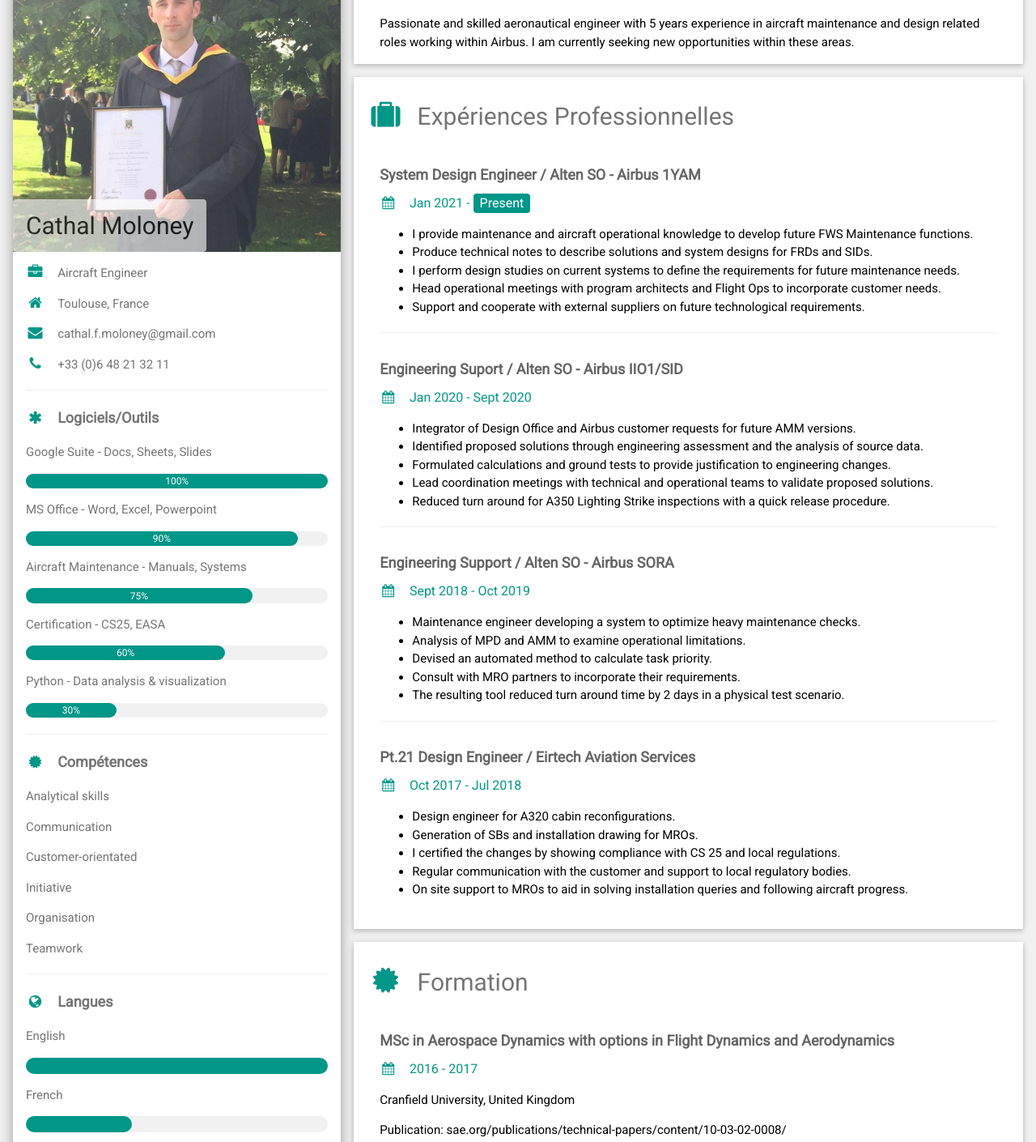
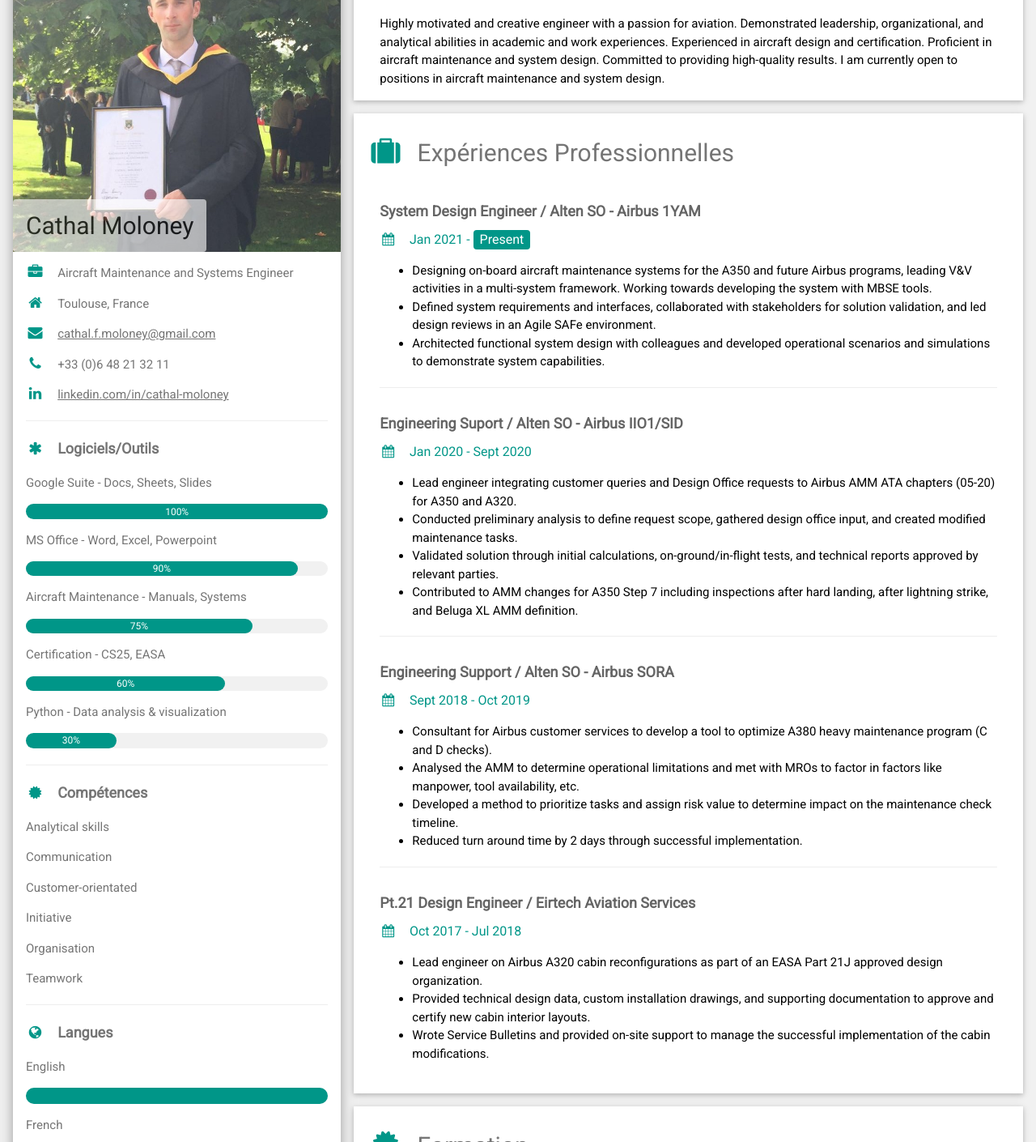
Before and after one commit to cathalmoloney/curriculum_vitae, a plain HTML site: page index.html in a window 1280 px wide. Shown: the part 110-1520 px from the top of the page at 81% size. Drawn offline with nearby package versions, Linux system fonts and the light colour scheme.

Commit message:
Mar 2023 Updates

```diff
--- a/index.html
+++ b/index.html
@@ -34,10 +34,11 @@ html,body,h1,h2,h3,h4,h5,h6 {font-family: "Roboto", sans-serif}
         </div>
         <div class="w3-container">
           <!-- Introduction -->
-          <p><i class="fa fa-briefcase fa-fw w3-margin-right w3-large w3-text-teal"></i>Aircraft Engineer</p>
+          <p><i class="fa fa-briefcase fa-fw w3-margin-right w3-large w3-text-teal"></i>Aircraft Maintenance and Systems Engineer</p>
           <p><i class="fa fa-home fa-fw w3-margin-right w3-large w3-text-teal"></i>Toulouse, France</p>
-          <p><i class="fa fa-envelope fa-fw w3-margin-right w3-large w3-text-teal"></i>cathal.f.moloney@gmail.com</p>
+          <p><i class="fa fa-envelope fa-fw w3-margin-right w3-large w3-text-teal"></i><a href="mailto:cathal.f.moloney@gmail.com" target="_blank">cathal.f.moloney@gmail.com</a></p>
           <p><i class="fa fa-phone fa-fw w3-margin-right w3-large w3-text-teal"></i>+33 (0)6 48 21 32 11</p>
+          <p><i class="fa fa-linkedin fa-fw w3-margin-right w3-large w3-text-teal"></i><a href="linkedin.com/in/cathal-moloney" target="_blank">linkedin.com/in/cathal-moloney</a></p>
           <hr>
 
           <!-- Skills -->
@@ -108,7 +109,7 @@ html,body,h1,h2,h3,h4,h5,h6 {font-family: "Roboto", sans-serif}
       <div class="w3-container w3-card w3-white w3-margin-bottom">
         <h2 class="w3-text-grey w3-padding-16"><i class="fa fa-user fa-fw w3-margin-right w3-xxlarge w3-text-teal"></i>Profil</h2>
         <div class="w3-container">
-          <p>Passionate and skilled aeronautical engineer with 5 years experience in aircraft maintenance and design related roles working within Airbus. I am currently seeking new opportunities within these areas.</p>
+          <p>Highly motivated and creative engineer with a passion for aviation. Demonstrated leadership, organizational, and analytical abilities in academic and work experiences. Experienced in aircraft design and certification. Proficient in aircraft maintenance and system design. Committed to providing high-quality results. I am currently open to positions in aircraft maintenance and system design.</p>
         </div>
       </div>
 
@@ -119,11 +120,14 @@ html,body,h1,h2,h3,h4,h5,h6 {font-family: "Roboto", sans-serif}
           <h5 class="w3-opacity"><b>System Design Engineer / Alten SO - Airbus 1YAM</b></h5>
           <h6 class="w3-text-teal"><i class="fa fa-calendar fa-fw w3-margin-right"></i>Jan 2021 - <span class="w3-tag w3-teal w3-round">Present</span></h6>
           <p><ul>
-            <li>I provide maintenance and aircraft operational knowledge to develop future FWS Maintenance functions.
+            <li>Designing on-board aircraft maintenance systems for the A350 and future Airbus programs, leading V&V activities in a multi-system framework. Working towards developing the system with MBSE tools.
+            <li>Defined system requirements and interfaces, collaborated with stakeholders for solution validation, and led design reviews in an Agile SAFe environment.
+            <li>Architected functional system design with colleagues and developed operational scenarios and simulations to demonstrate system capabilities.
+            <!-- <li>I provide maintenance and aircraft operational knowledge to develop future FWS Maintenance functions.
             <li>Produce technical notes to describe solutions and system designs for FRDs and SIDs.
             <li>I perform design studies on current systems to define the requirements for future maintenance needs.
             <li>Head operational meetings with program architects and Flight Ops to incorporate customer needs.
-            <li>Support and cooperate with external suppliers on future technological requirements.
+            <li>Support and cooperate with external suppliers on future technological requirements. -->
            </ul></p>
           <hr>
         </div>
@@ -131,11 +135,15 @@ html,body,h1,h2,h3,h4,h5,h6 {font-family: "Roboto", sans-serif}
           <h5 class="w3-opacity"><b>Engineering Suport / Alten SO - Airbus IIO1/SID</b></h5>
           <h6 class="w3-text-teal"><i class="fa fa-calendar fa-fw w3-margin-right"></i>Jan 2020 - Sept 2020</h6>
           <p><ul>
-            <li>Integrator of Design Office and Airbus customer requests for future AMM versions.
+            <li>Lead engineer integrating customer queries and Design Office requests to Airbus AMM ATA chapters (05-20) for A350 and A320.
+            <li>Conducted preliminary analysis to define request scope, gathered design office input, and created modified maintenance tasks.
+            <li>Validated solution through initial calculations, on-ground/in-flight tests, and technical reports approved by relevant parties.
+            <li>Contributed to AMM changes for A350 Step 7 including inspections after hard landing, after lightning strike, and Beluga XL AMM definition.
+              <!-- <li>Integrator of Design Office and Airbus customer requests for future AMM versions.
             <li>Identified proposed solutions through engineering assessment and the analysis of source data.
             <li>Formulated calculations and ground tests to provide justification to engineering changes.
             <li>Lead coordination meetings with technical and operational teams to validate proposed solutions.
-            <li>Reduced turn around for A350 Lighting Strike inspections with a quick release procedure.
+            <li>Reduced turn around for A350 Lighting Strike inspections with a quick release procedure. -->
           </ul></p>
           <hr>
         </div>
@@ -143,11 +151,15 @@ html,body,h1,h2,h3,h4,h5,h6 {font-family: "Roboto", sans-serif}
           <h5 class="w3-opacity"><b>Engineering Support / Alten SO - Airbus SORA</b></h5>
           <h6 class="w3-text-teal"><i class="fa fa-calendar fa-fw w3-margin-right"></i>Sept 2018 - Oct 2019</h6>
           <p><ul>
-            <li>Maintenance engineer developing a system to optimize heavy maintenance checks.
+            <li>Consultant for Airbus customer services to develop a tool to optimize A380 heavy maintenance program (C and D checks).
+            <li>Analysed the AMM to determine operational limitations and met with MROs to factor in factors like manpower, tool availability, etc.
+            <li>Developed a method to prioritize tasks and assign risk value to determine impact on the maintenance check timeline.
+            <li>Reduced turn around time by 2 days through successful implementation.
+            <!-- <li>Maintenance engineer developing a system to optimize heavy maintenance checks.
             <li>Analysis of MPD and AMM to examine operational limitations.
             <li>Devised an automated method to calculate task priority.
             <li>Consult with MRO partners to incorporate their requirements.
-            <li>The resulting tool reduced turn around time by 2 days in a physical test scenario.
+            <li>The resulting tool reduced turn around time by 2 days in a physical test scenario. -->
           </ul></p>
           <hr>
         </div>
@@ -155,11 +167,14 @@ html,body,h1,h2,h3,h4,h5,h6 {font-family: "Roboto", sans-serif}
           <h5 class="w3-opacity"><b>Pt.21 Design Engineer / Eirtech Aviation Services</b></h5>
           <h6 class="w3-text-teal"><i class="fa fa-calendar fa-fw w3-margin-right"></i>Oct 2017 - Jul 2018</h6>
           <p><ul>
-            <li>Design engineer for A320 cabin reconfigurations.
+            <li>Lead engineer on Airbus A320 cabin reconfigurations as part of an EASA Part 21J approved design organization.
+            <li>Provided technical design data, custom installation drawings, and supporting documentation to approve and certify new cabin interior layouts.
+            <li>Wrote Service Bulletins and provided on-site support to manage the successful implementation of the cabin modifications.
+            <!-- <li>Design engineer for A320 cabin reconfigurations.
             <li>Generation of SBs and installation drawing for MROs.
             <li>I certified the changes by showing compliance with CS 25 and local regulations.
             <li>Regular communication with the customer and support to local regulatory bodies.
-            <li>On site support to MROs to aid in solving installation queries and following aircraft progress.
+            <li>On site support to MROs to aid in solving installation queries and following aircraft progress. -->
           </ul></p><br>
         </div>
       </div>
@@ -171,7 +186,7 @@ html,body,h1,h2,h3,h4,h5,h6 {font-family: "Roboto", sans-serif}
           <h5 class="w3-opacity"><b>MSc in Aerospace Dynamics with options in Flight Dynamics and Aerodynamics</b></h5>
           <h6 class="w3-text-teal"><i class="fa fa-calendar fa-fw w3-margin-right"></i>2016 - 2017</h6>
           <p>Cranfield University, United Kingdom</p>
-          <p>Publication: sae.org/publications/technical-papers/content/10-03-02-0008/</p>
+          <p>Publication: <a href="sae.org/publications/technical-papers/content/10-03-02-0008/" target="_blank">CFD and Wind Tunnel Analysis of the Drag on a Human-Powered Vehicle Designed for a Speed Record Attempt</a></p>
           <hr>
         </div>
         <div class="w3-container">
@@ -191,17 +206,17 @@ html,body,h1,h2,h3,h4,h5,h6 {font-family: "Roboto", sans-serif}
 </div>
 
 <footer class="w3-container w3-teal w3-center w3-margin-top">
-  <p>Find me on social media.</p>
- <!-- <i class="fa fa-facebook-official w3-hover-opacity"></i>
+  <p> </p>
+  <!--<i class="fa fa-facebook-official w3-hover-opacity"></i>
   <i class="fa fa-instagram w3-hover-opacity"></i>
   <i class="fa fa-snapchat w3-hover-opacity"></i>
   <i class="fa fa-pinterest-p w3-hover-opacity"></i>
   <i class="fa fa-twitter w3-hover-opacity"></i>
   <i class="fa fa-linkedin w3-hover-opacity"> </i>
-  <i class="fa fa-envelope w3-hover-opacity"> </i> -->
+  <i class="fa fa-envelope w3-hover-opacity"> </i>
   <a href="https://www.linkedin.com/in/cathal-moloney/"><i class="fa fa-linkedin w3-hover-opacity"></i></a>
   <a href="mailto:cathal.f.moloney@gmail.com"><i class="fa fa-envelope w3-hover-opacity"></i></a>
-  <p>Powered by <a href="https://www.w3schools.com/w3css/default.asp" target="_blank">w3.css</a></p>
+  <p>Powered by <a href="https://www.w3schools.com/w3css/default.asp" target="_blank">w3.css</a></p> -->
 </footer>
 
 </body>
```
